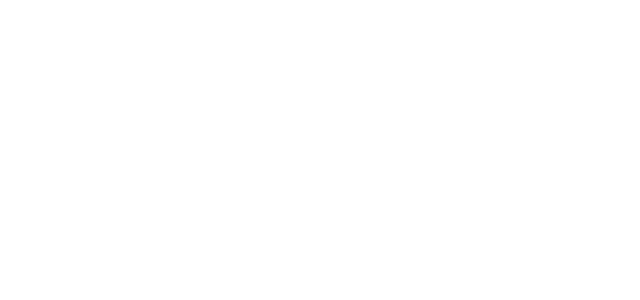
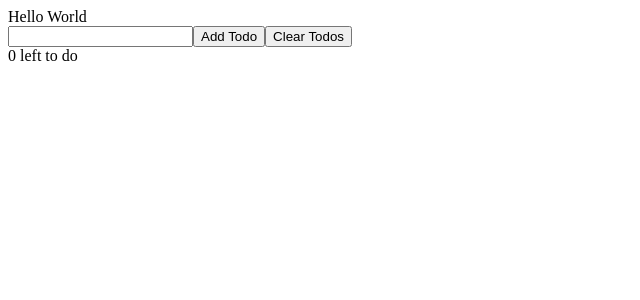
Before and after one commit to vinicius-godoy/TodoList-React, a React (Create React App) app: page / in a window 1280 px wide. Shown: the top 300 px of the page, without its empty margins (0-640 px from the left). Built offline with nearby package versions, Linux system fonts and the light colour scheme.

Commit message:
Cria componente TodoList e cria estrutura do App

```diff
--- a/src/App.js
+++ b/src/App.js
@@ -1,7 +1,16 @@
 import React from 'react';
+import TodoList from './TodoList'
 
 function App() {
-  return null
+  return (
+    <>
+    <TodoList />
+    <input type="text" />
+    <button>Add Todo</button>
+    <button>Clear Todos</button>
+    <div>0 left to do</div>
+    </>
+  )
 }
 
 export default App;
--- /dev/null
+++ b/src/TodoList.js
@@ -0,0 +1,9 @@
+import React from 'react'
+
+export default function TodoList() {
+    return (
+        <div>
+            Hello World
+        </div>
+    )
+}
```
